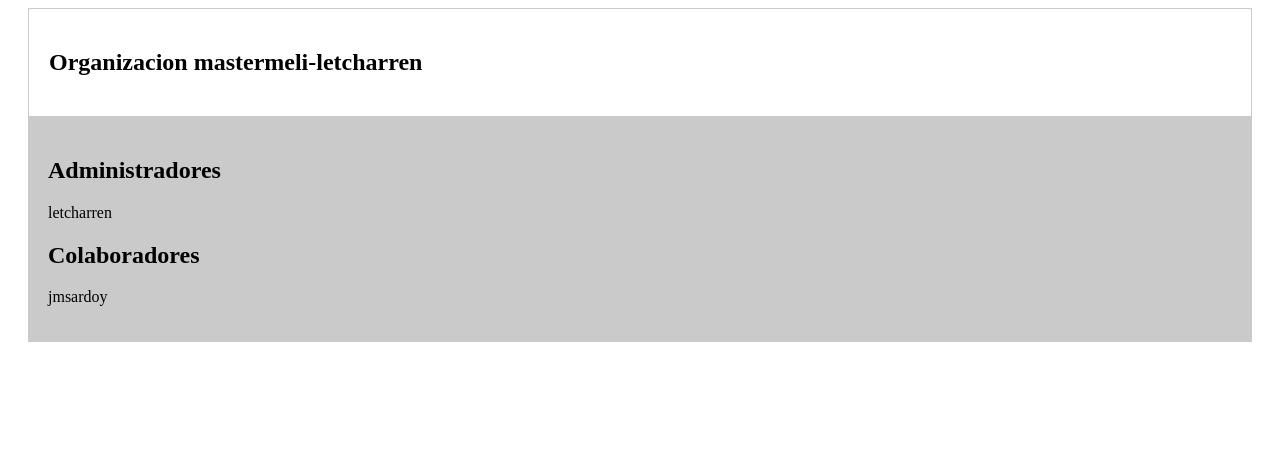
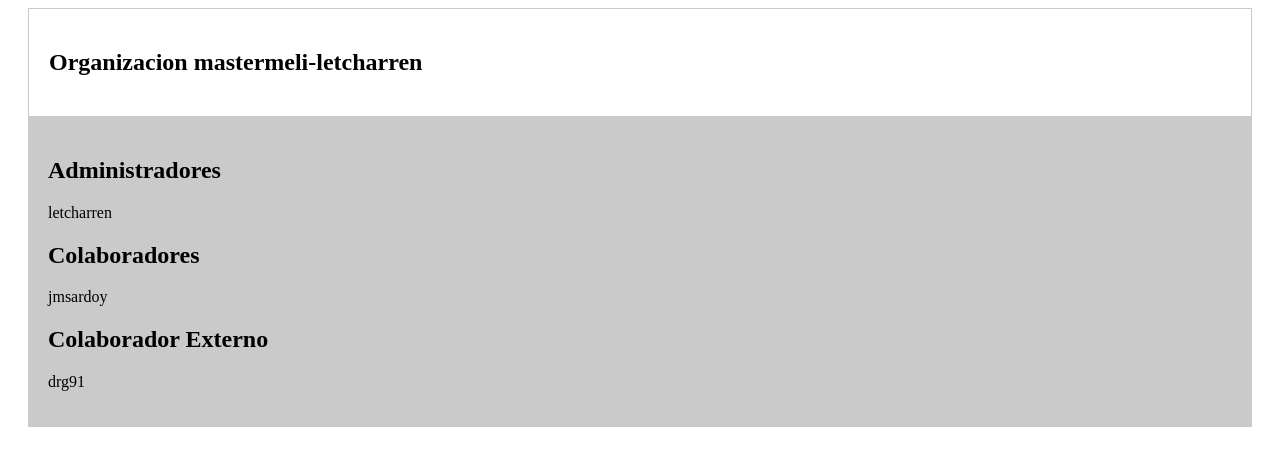
Before and after one commit to mastermeli-drg91/itAcademy, a plain HTML site: page index.html in a window 1280 px wide. Drawn offline with Linux system fonts and the light colour scheme.

Commit message:
add my name in index.html

```diff
--- a/index.html
+++ b/index.html
@@ -21,6 +21,10 @@
   <h2>Colaboradores</h2>
   <p>jmsardoy</p>
 
+  <h2>Colaborador Externo</h2>
+  <p>drg91</p>
+
+
 </div>
 </body>
 
```
